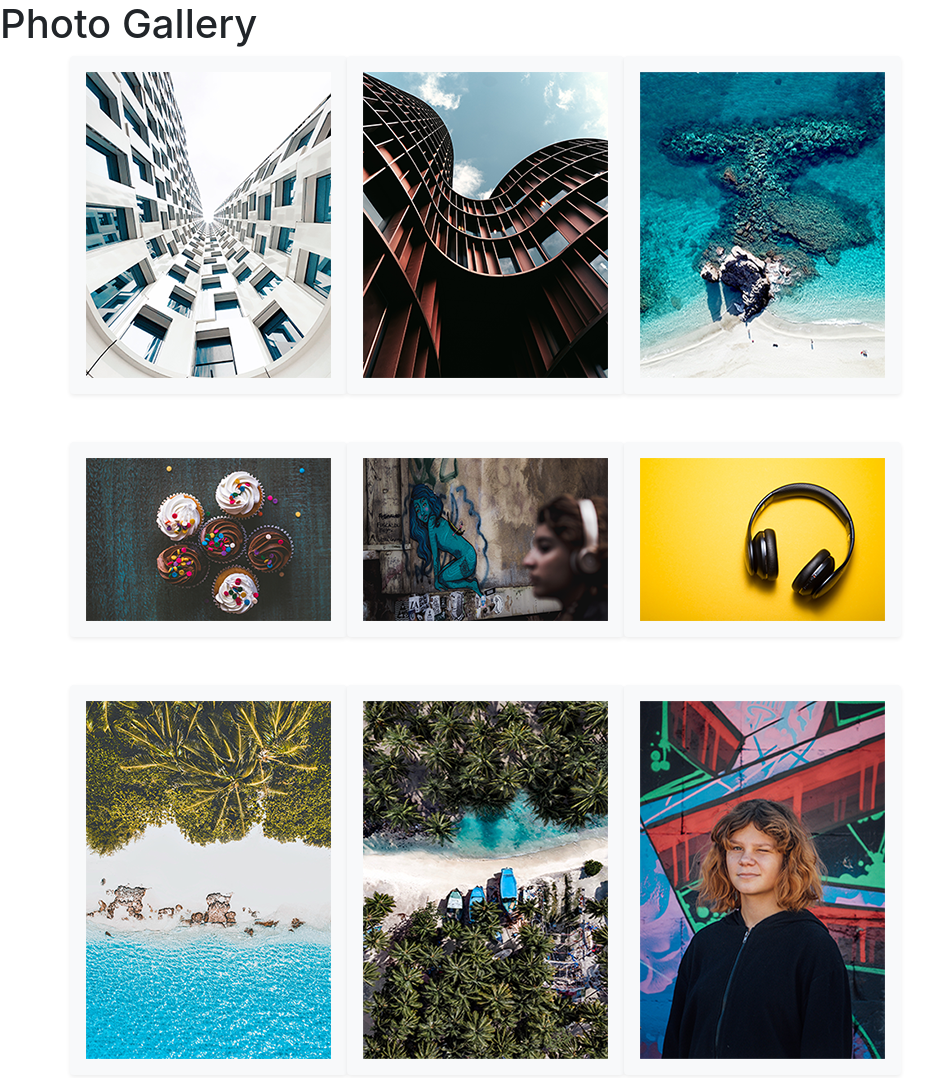
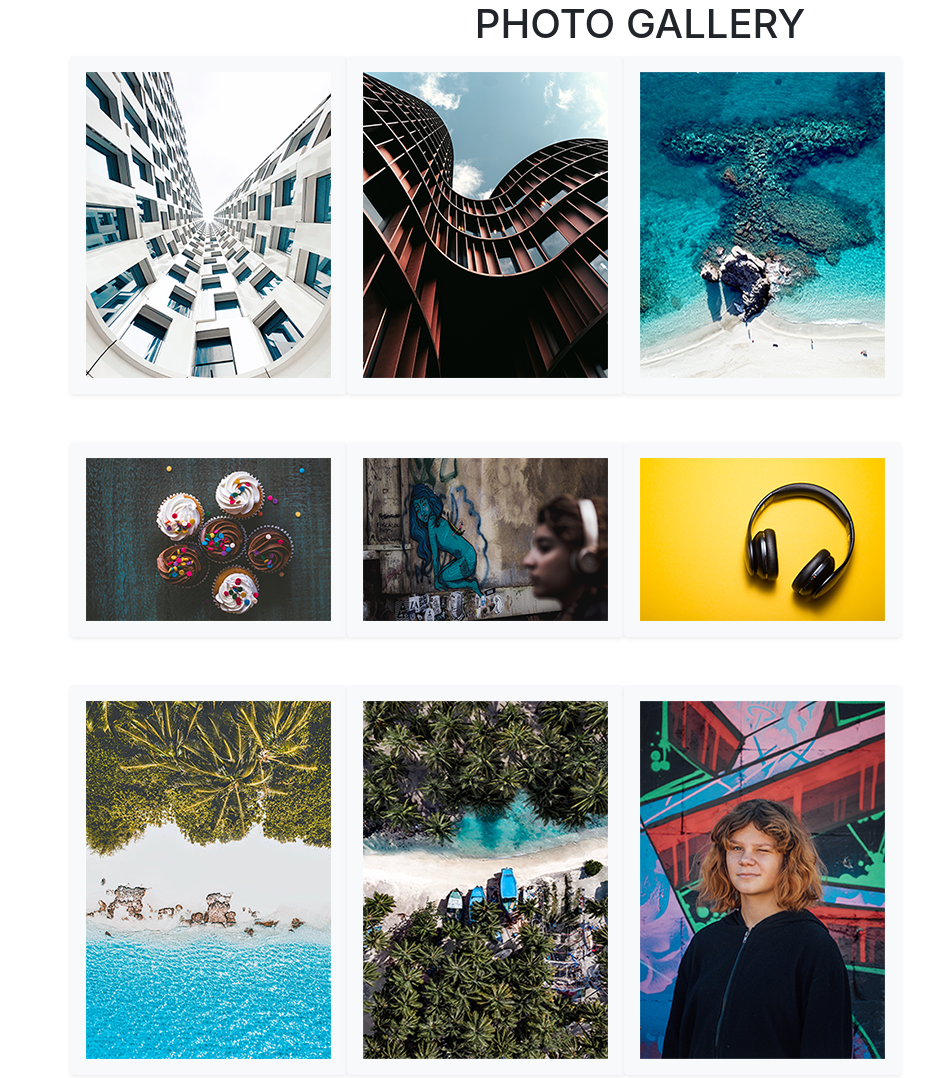
Before and after one commit to awilliams330/m2-hw2-williams-ashley, a plain HTML site: page hw2-starter-files/index.html in a window 1280 px wide. Shown: the whole page, without its empty margins (0-945 px from the left). Drawn offline with nearby package versions, Linux system fonts and the light colour scheme.

Commit message:
Add text ulities to H1

```diff
--- a/hw2-starter-files/index.html
+++ b/hw2-starter-files/index.html
@@ -13,7 +13,7 @@
     <title>Hello, world!</title>
   </head>
   <body>
-    <h1>Photo Gallery</h1>
+    <h1 class="text-uppercase text-center">Photo Gallery</h1>
 
     <div class="container">
         <div class="row">
```
